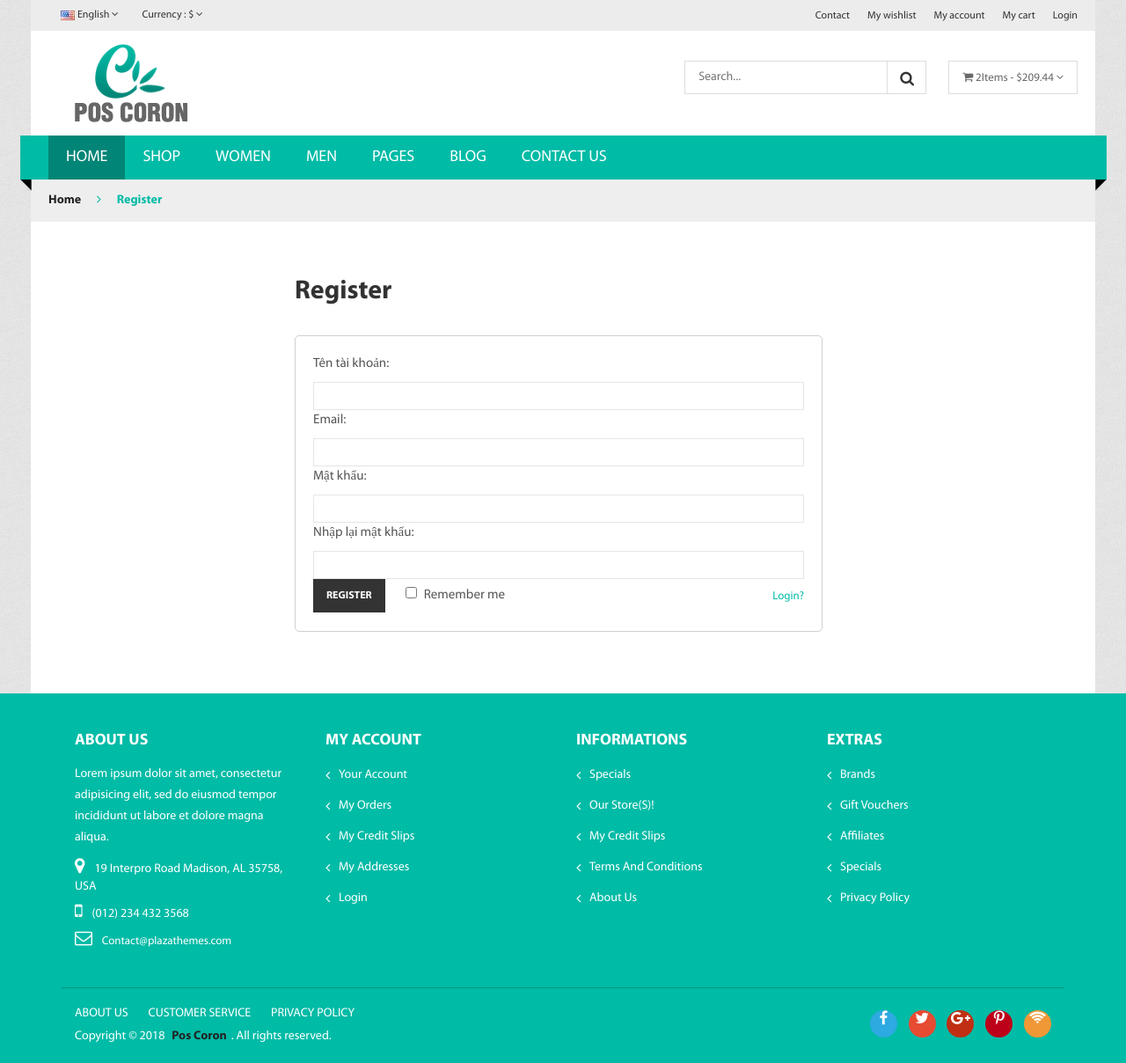
After one commit to Phamvanlinh1207/python_shop, a Django app: page /register/ in a window 1280 px wide. The commit adds this page. Shown: the whole page at 88% size. Run offline with Django 4.2, Linux system fonts and the light colour scheme; some libraries are stand-ins or nearby versions; some web fonts are replaced.

Commit message:
login register logout

```diff
--- a/Shop/settings.py
+++ b/Shop/settings.py
@@ -32,7 +32,6 @@ ALLOWED_HOSTS = []
 
 INSTALLED_APPS = [
     'jazzmin',
-
     'django.contrib.admin',
     'django.contrib.auth',
     'django.contrib.contenttypes',
--- a/Shop/urls.py
+++ b/Shop/urls.py
@@ -25,6 +25,8 @@ urlpatterns = [
     path('product/', include('home.urls'), name='product'),
     path('productDetail/<int:id>', include('home.urls'), name='productDetail'),
     path('cart/', include('home.urls')),
+    path('login/', include('home.urls')),
+    path('register/', include('home.urls')),
 ]
 
 urlpatterns += static(settings.MEDIA_URL, document_root=settings.MEDIA_ROOT)
--- /dev/null
+++ b/home/forms.py
@@ -0,0 +1,29 @@
+from django import forms
+import re
+from django.contrib.auth.models import User
+from django.core.exceptions import ObjectDoesNotExist
+
+class RegisterForm(forms.Form):
+    username = forms.CharField(label='Tên tài khoản', max_length=50)
+    email = forms.EmailField(label='Email')
+    password1 = forms.CharField(label='Mật khẩu', widget=forms.PasswordInput())
+    password2 = forms.CharField(label='Nhập lại mật khẩu', widget=forms.PasswordInput())
+
+    def clean_password2(self):
+        if 'password1' in self.cleaned_data:
+            password1 = self.cleaned_data['password1']
+            password2 = self.cleaned_data['password2']
+            if password1==password2 and password1:
+                return password2
+        raise forms.ValidationError("Nhập mật khẩu không hợp lệ")
+    def clean_username(self):
+        username = self.cleaned_data['username']
+        if not re.search(r'^\W+$', username):
+            raise forms.ValidationError("Tên tài khoản có kí tự đặc biệt")
+        try:
+            User.objects.get(username=username)
+        except ObjectDoesNotExist:
+            return username
+        raise forms.ValidationError("Tài khoản đã tồn tại")
+    def save(self):
+        User.objects.create_user(username=self.cleaned_data['username'], email=self.cleaned_data['email'], password=self.cleaned_data['password1'])
--- a/home/templates/pages/index.html
+++ b/home/templates/pages/index.html
@@ -187,7 +187,7 @@
             <!--banner slider start-->
             <div class="banner_slider slider_1">
                 <div class="slider_active owl-carousel">
-                    <div class="single_slider" style="background-image: url(..static/img/slider/slide_1.png)">
+                    <div class="single_slider" style="background-image: url(/static/img/slider/slide_1.png)">
                         <div class="slider_content">
                             <div class="slider_content_inner">
                                 <h1>Women's Fashion</h1>
@@ -196,7 +196,7 @@
                             </div>
                         </div>
                     </div>
-                    <div class="single_slider" style="background-image: url(assets/img/slider/slider_2.png)">
+                    <div class="single_slider" style="background-image: url(/static/img/slider/slider_2.png)">
                         <div class="slider_content">
                             <div class="slider_content_inner">
                                 <h1>New Collection</h1>
@@ -205,7 +205,7 @@
                             </div>
                         </div>
                     </div>
-                    <div class="single_slider" style="background-image: url(assets/img/slider/slider_3.png)">
+                    <div class="single_slider" style="background-image: url(/static/img/slider/slider_3.png)">
                         <div class="slider_content">
                             <div class="slider_content_inner">
                                 <h1>Best Collection</h1>
--- a/home/templates/pages/master.html
+++ b/home/templates/pages/master.html
@@ -54,8 +54,17 @@
                                                     <li><a href="contact.html" title="Contact">Contact</a></li>
                                                     <li><a href="wishlist.html" title="wishlist">My wishlist</a></li>
                                                     <li><a href="my-account.html" title="My account">My account</a></li>
-                                                    <li><a href="cart.html" title="My cart">My cart</a></li>
-                                                    <li><a href="login.html" title="Login">Login</a></li>
+                                                    <li><a href="{% url 'home:cart'%}" title="My cart">My cart</a></li>
+
+
+                                                        {%if user.username %}
+                                                        <li><a> Xin chào - <b>{{user.username}}</b></a></li>
+                                                        <li><a href="{% url 'home:logout'%}" title="Logout">Logout</a></li>
+                                                        {% else %}
+                                                        <li> <a href="{% url 'home:login'%}" title="Login">Login</a></li>
+                                                        {% endif %}
+
+
                                                 </ul>
                                             </div>
                                         </div>
@@ -139,7 +148,7 @@
                                                 <div class="main_menu d-none d-lg-block">
                                                     <nav>
                                                         <ul>
-                                                            <li class="active"><a href="#">Home</a>
+                                                            <li class="active"><a href="{% url 'home:home'%}">Home</a>
                                                             </li>
                                                             <li><a href="{% url 'home:product'%}">shop</a>
                                                                 <div class="mega_menu jewelry">
--- /dev/null
+++ b/home/templates/pages/register.html
@@ -0,0 +1,48 @@
+{% extends "pages/master.html" %}
+
+{% block title%}Register{%endblock%}
+{% load static%}
+{% block content%}
+<div class="breadcrumbs_area">
+    <div class="row">
+            <div class="col-12">
+                <div class="breadcrumb_content">
+                    <ul>
+                        <li><a href="index.html">home</a></li>
+                        <li><i class="fa fa-angle-right"></i></li>
+                        <li>register</li>
+                    </ul>
+
+                </div>
+            </div>
+    </div>
+</div>
+<!--breadcrumbs area end-->
+
+<!-- customer login start -->
+<div class="customer_login">
+               <!--login area start-->
+                <div class="center-me ">
+                    <div class="account_form" text-align="center"  style="width:600px; margin-left:280px;">
+                        <h2>Register</h2>
+                        <form action="." method='POST'>
+                            {% csrf_token %}
+                            {{form}}
+                            <div class="login_submit">
+                                <button type="submit">Register</button>
+                                <label for="remember">
+                                    <input id="remember" type="checkbox">
+                                    Remember me
+                                </label>
+                                <a href="{% url 'home:login'%}">Login?</a>
+                            </div>
+                        </form>
+                     </div>
+                </div>
+                <!--login area start-->
+
+                <!--register area start-->
+
+                <!--register area end-->
+</div>
+{%endblock%}
--- a/home/urls.py
+++ b/home/urls.py
@@ -1,10 +1,14 @@
 from django.urls import path
 from . import views
+from django.contrib.auth import views as auth_views
 app_name = 'home'
 
 urlpatterns = [
-    path('', views.home ),
+    path('', views.home, name='home' ),
     path('product/', views.product, name = 'product' ),
     path('productDetail/<int:id>/', views.productDetail, name = 'productDetail' ),
-    path('cart/', views.cart, name='cart' )
+    path('cart/', views.cart, name='cart' ),
+    path( 'login/',auth_views.LoginView.as_view(template_name="pages/login.html"), name="login"),
+    path( 'logout/',auth_views.LogoutView.as_view(next_page="/"), name="logout"),
+    path('register/', views.register, name='register' )
 ]
--- a/home/views.py
+++ b/home/views.py
@@ -1,6 +1,6 @@
 from django.shortcuts import render
-from django.http import HttpResponse
-
+from django.http import HttpResponseRedirect
+from .forms import RegisterForm
 from . models import *
 
 
@@ -10,7 +10,8 @@ def home(request):
 
 def product(request):
     productList = Product.objects.all()
-    return render (request, 'pages/product.html', {'productList':productList})
+    categoryList = Category.objects.all()
+    return render (request, 'pages/product.html', {'productList':productList, 'categoryList':categoryList})
 
 def productDetail(request, id):
     product = Product.objects.get(id = id)
@@ -18,3 +19,15 @@ def productDetail(request, id):
 
 def cart(request):
     return render (request, 'pages/cart.html')
+
+def login(request):
+    return render (request, 'pages/login.html')
+
+def register(request):
+    form = RegisterForm()
+    if request.method == 'POST':
+        form = RegisterForm(request.POST)
+        if form.is_valid():
+            form.save()
+            return HttpResponseRedirect('/')
+    return render (request, 'pages/register.html',{'form': form})
```
Also changed, not shown: home/templates/pages/login.html (added, +60 -0 lines), home/templates/pages/product.html (+4 -14 lines), home/static/images/maksym-tymchyk-jvo1UJ-eQaU-unsplash.jpg (added).
